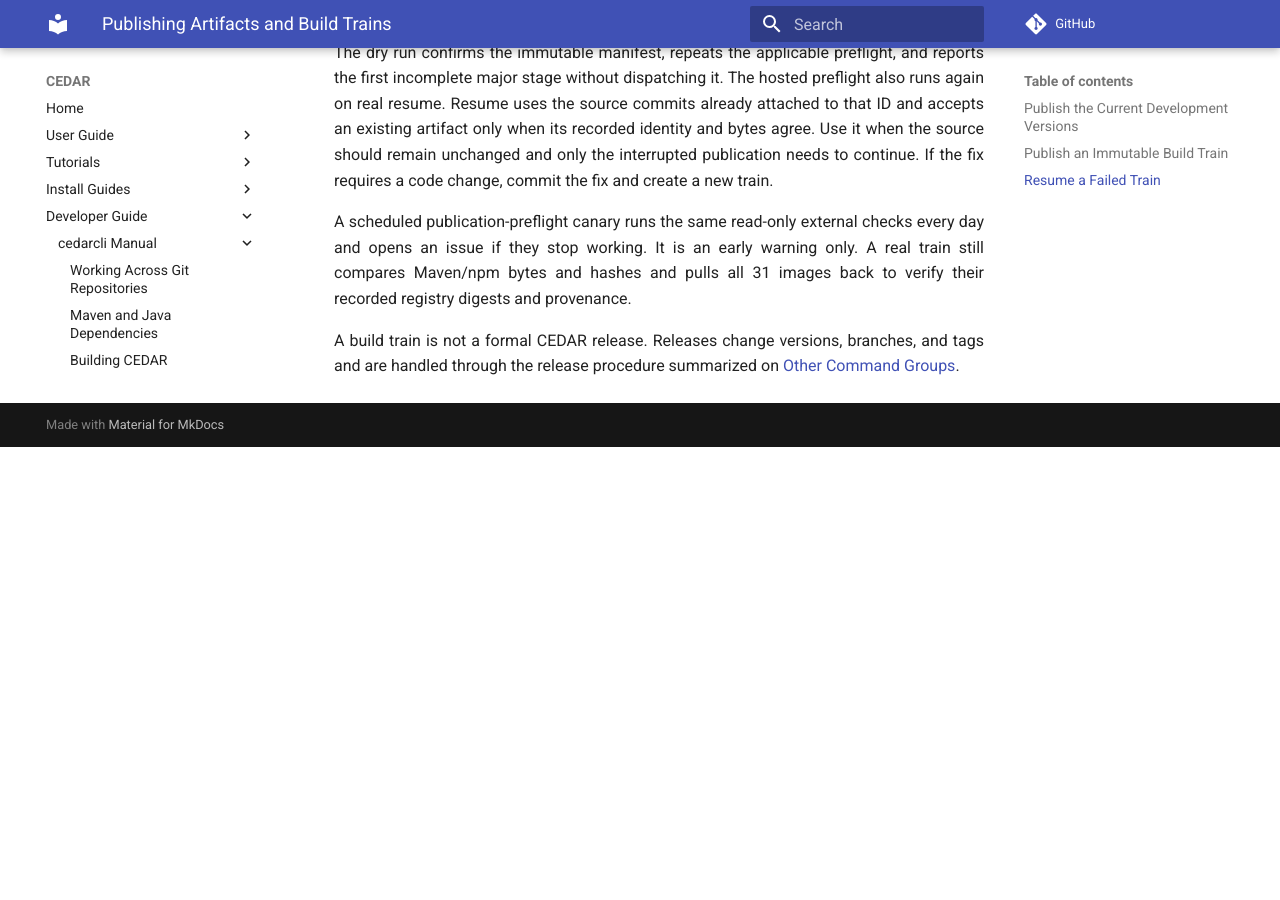
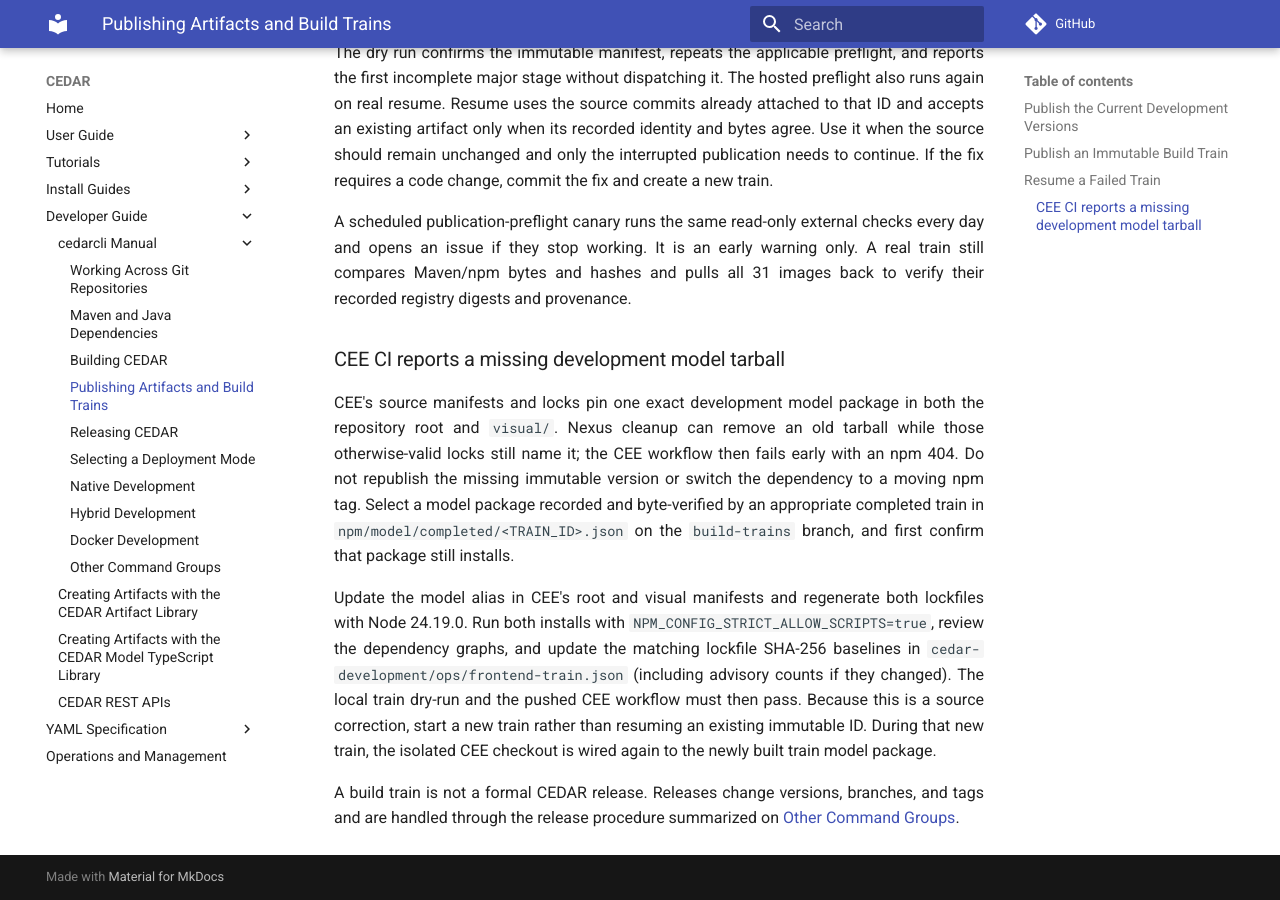
Before and after one commit to metadatacenter/cedar-mkdocs, an MkDocs documentation site: the page built from docs/developer-guide/cedarcli/publishing.md, in a window 1280 px wide and 900 px high, scrolled down 3585 px. Built offline with MkDocs 1.6.1 and Material for MkDocs 9.7.7, drawn with Linux system fonts in a browser that asks for light colours; comment, search, counter and statistics services are not loaded; before the commit the page ends 4032 px from its top, so only the background shows below that.

Commit message:
Document CEE model tarball recovery

```diff
--- a/docs/developer-guide/cedarcli/publishing.md
+++ b/docs/developer-guide/cedarcli/publishing.md
@@ -158,5 +158,23 @@
 bytes and hashes and pulls all 31 images back to verify their recorded registry digests and
 provenance.
 
+### CEE CI reports a missing development model tarball
+
+CEE's source manifests and locks pin one exact development model package in both the repository root
+and `visual/`. Nexus cleanup can remove an old tarball while those otherwise-valid locks still name
+it; the CEE workflow then fails early with an npm 404. Do not republish the missing immutable version
+or switch the dependency to a moving npm tag. Select a model package recorded and byte-verified by
+an appropriate completed train in
+`npm/model/completed/<TRAIN_ID>.json` on the `build-trains` branch, and first confirm that package
+still installs.
+
+Update the model alias in CEE's root and visual manifests and regenerate both lockfiles with Node
+24.19.0. Run both installs with `NPM_CONFIG_STRICT_ALLOW_SCRIPTS=true`, review the dependency graphs,
+and update the matching lockfile SHA-256 baselines in
+`cedar-development/ops/frontend-train.json` (including advisory counts if they changed). The local
+train dry-run and the pushed CEE workflow must then pass. Because this is a source correction, start
+a new train rather than resuming an existing immutable ID. During that new train, the isolated CEE
+checkout is wired again to the newly built train model package.
+
 A build train is not a formal CEDAR release. Releases change versions, branches, and tags and are
 handled through the release procedure summarized on [Other Command Groups](other-commands.md).
```
